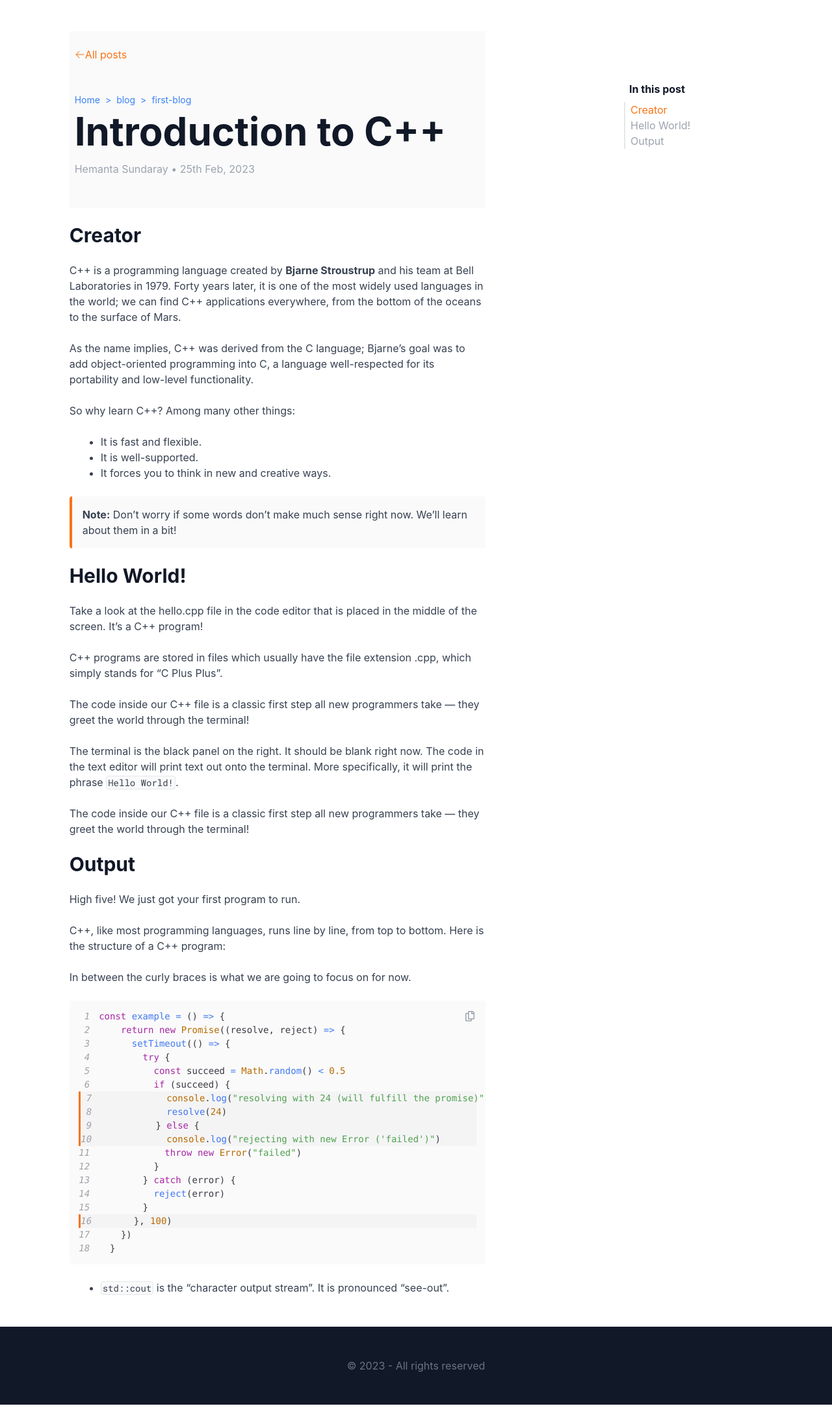
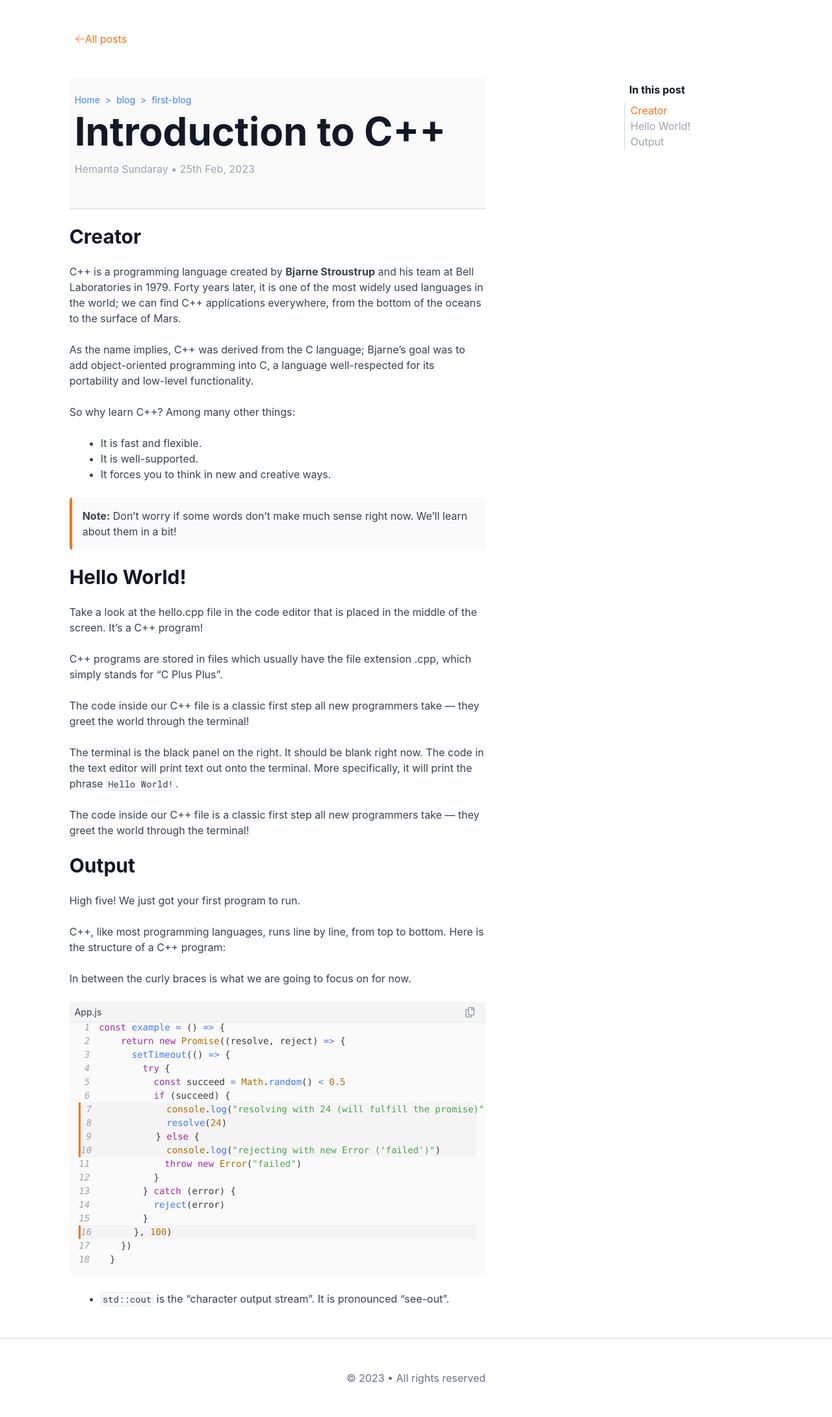
Before and after one commit to sundaray/tusar-nextjs-blog, a Next.js app: page /blog/first-blog in a window 1280 px wide. Shown: the whole page at 65% size. Built offline with nearby package versions, Linux system fonts and the light colour scheme.

Commit message:
file name added

```diff
--- a/src/components/post/CodeBlock.js
+++ b/src/components/post/CodeBlock.js
@@ -4,7 +4,12 @@ import { CopyToClipboard } from "react-copy-to-clipboard";
 import { oneLight } from "react-syntax-highlighter/dist/cjs/styles/prism";
 import { FaRegCopy } from "react-icons/fa";
 
-const CodeBlock = ({ children, highlight = [], language }) => {
+const CodeBlock = ({
+  children,
+  highlight = [],
+  language,
+  fileName = false,
+}) => {
   const [copied, setCopied] = useState(false);
 
   const handleCopy = () => {
@@ -13,11 +18,14 @@ const CodeBlock = ({ children, highlight = [], language }) => {
   };
 
   return (
-    <div className="relative mb-6">
+    <div className="relative pt-2">
+      <div className="flex items-center pl-2 rounded-t absolute top-0 left-0 bg-zinc-100 w-full h-8 text-sm border-b">
+        {fileName}
+      </div>
       <CopyToClipboard
         onCopy={handleCopy}
         text={children}
-        className="absolute top-4 right-4 text-gray-400"
+        className="absolute top-2 right-4 text-gray-400"
       >
         <button>
           {copied ? (
--- a/src/components/post/Heading1.js
+++ b/src/components/post/Heading1.js
@@ -5,19 +5,21 @@ import Breadcrumbs from "./BreadCrumbs";
 
 const Heading1 = ({ children, date }) => {
   return (
-    <div className="mt-12 py-6 px-2 bg-zinc-50">
+    <div className="mt-12 ">
       <Link
         href="/blog"
-        className="w-24 pb-12 all-posts-link flex items-center"
+        className="w-24 pb-12 pl-2 all-posts-link flex items-center"
       >
         <ArrowLeftIcon className="arrow-left w-4 h-4 text-orange-500" />
         <p className="text-orange-500">All posts</p>
       </Link>
-      <Breadcrumbs />
-      <h1 className="text-4xl md:text-6xl text-gray-900 font-bold pb-4">
-        {children}{" "}
-      </h1>
-      <p className="text-gray-400 mb-6">Hemanta Sundaray &#8226; {date}</p>
+      <div className="bg-zinc-50 py-6 px-2 border-b-2">
+        <Breadcrumbs />
+        <h1 className="text-4xl md:text-6xl text-gray-900 font-bold pb-4">
+          {children}{" "}
+        </h1>
+        <p className="text-gray-400 mb-6">Hemanta Sundaray &#8226; {date}</p>
+      </div>
     </div>
   );
 };
--- a/src/components/post/PostLayout.js
+++ b/src/components/post/PostLayout.js
@@ -13,8 +13,8 @@ const PostLayout = ({ children, toc = true }) => {
           </aside>
         )}
       </div>
-      <footer className=" bg-gray-900 text-gray-500 grid place-items-center py-12">
-        &#169; {new Date().getFullYear()} - All rights reserved
+      <footer className=" text-gray-500 grid place-items-center py-12 border-t-2">
+        &#169; {new Date().getFullYear()} &#8226; All rights reserved
       </footer>
     </>
   );
--- a/src/pages/blog/first-blog.js
+++ b/src/pages/blog/first-blog.js
@@ -73,7 +73,7 @@ const Home = () => {
       <p>
         In between the curly braces is what we are going to focus on for now.
       </p>
-      <CodeBlock language="jsx" highlight={[7, 8, 9, 10, 16]}>
+      <CodeBlock language="jsx" highlight={[7, 8, 9, 10, 16]} fileName="App.js">
         {code}
       </CodeBlock>
       <List>
```
